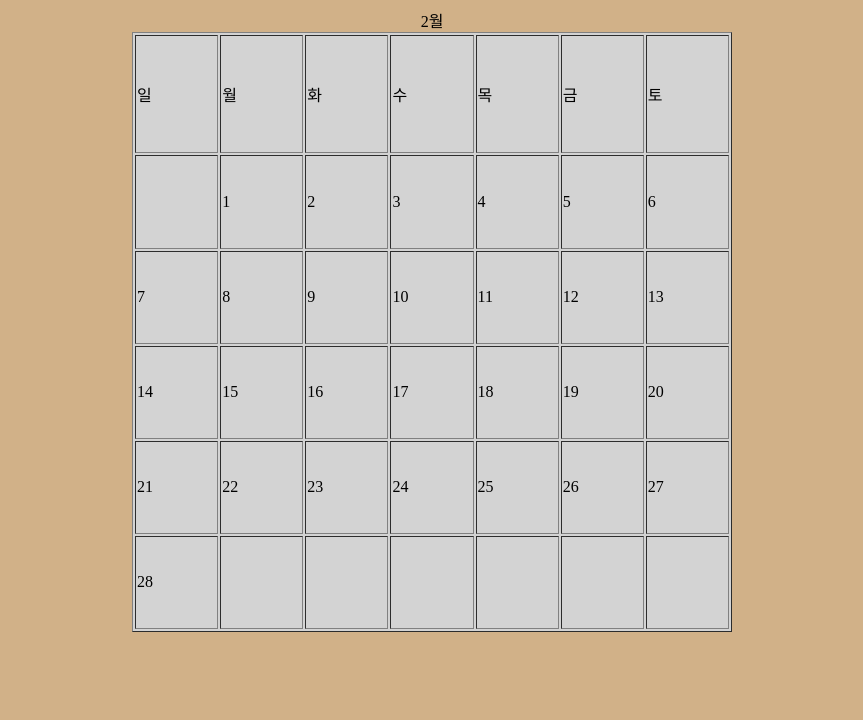
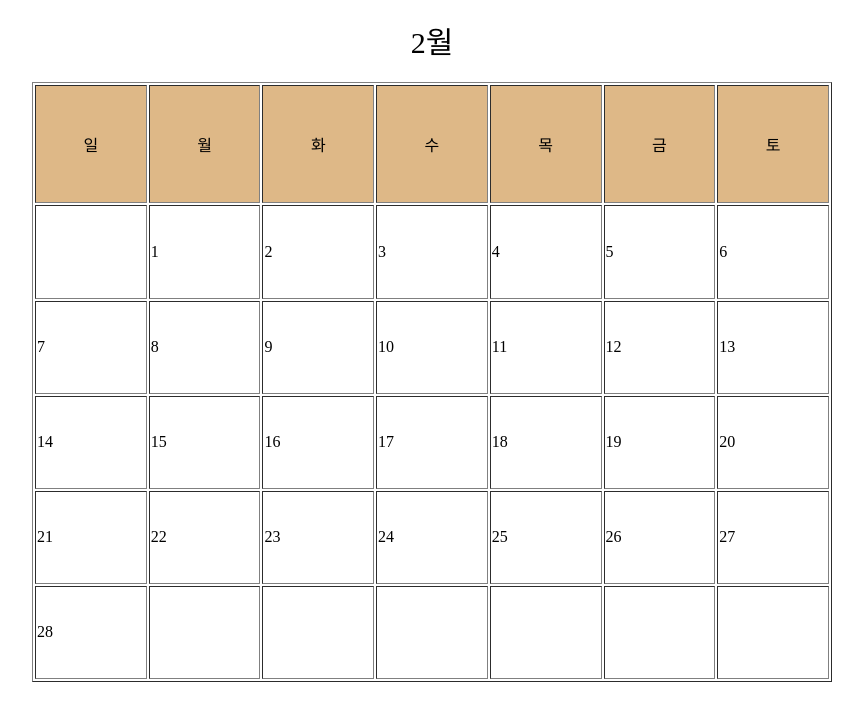
Before and after one commit to jola7373/HelloWorld, a plain HTML site: page 출석체크.html in a window 1280 px wide. Shown: the whole page, without its empty margins (208-1071 px from the left). Drawn offline with Linux system fonts and the light colour scheme.

Commit message:
update files 2 week

```diff
--- a/출석체크.html
+++ b/출석체크.html
@@ -6,38 +6,51 @@
     <title>출석체크</title>
     <style>
         body {
-            background-color: rgb(209, 177, 136);
+            background-color: rgb(255, 255, 255);
+        }
+        caption{
+            font-size: 30px;
+
+            margin-top: 10px;
+            margin-bottom: 20px;
         }
         table{
-            background-color: lightgrey;
+            background-color:rgba(255, 255, 255, 0.459);
+            color: black;
 
         }
 
     </style>
 </head>
 <body>
-    <table border="1" width="600px" height="600px" align="center" >
+    <table border="1" width="800px" height="600px" align="center" >
         <caption>2월</caption>
         <!--
             <th colspan="2" width="600px">2월</th>
         -->
-        </td>
-        <tr bgcolor="lightgray">
-            <td>일</td><td >월</td><td>화</td><td>수</td><td>목</td><td>금</td><td>토</td>
+
+        <tr bgcolor="burlywood">
+            <td align="center">일</td><td align="center">월</td><td align="center">화</td>
+            <td align="center">수</td><td align="center">목</td><td align="center">금</td><td align="center">토</td>
         </tr>
+
         <tr>
             <td></td><td>1</td><td>2</td><td>3</td><td>4</td><td>5</td><td>6</td>
 
         </tr>
+
         <tr>
             <td>7</td><td>8</td><td>9</td><td>10</td><td>11</td><td>12</td><td>13</td>
         </tr>
+
         <tr>
             <td>14</td><td>15</td><td>16</td><td>17</td><td>18</td><td>19</td><td>20</td>
         </tr>
+
         <tr>
             <td>21</td><td>22</td><td>23</td><td>24</td><td>25</td><td>26</td><td>27</td>
         </tr>
+
         <tr>
             <td>28</td><td></td><td></td><td></td><td></td><td></td><td></td>
         </tr>
```
Also changed, not shown: index.html (+11 -2 lines), 자유게시판1.html (+5 -1 lines).
